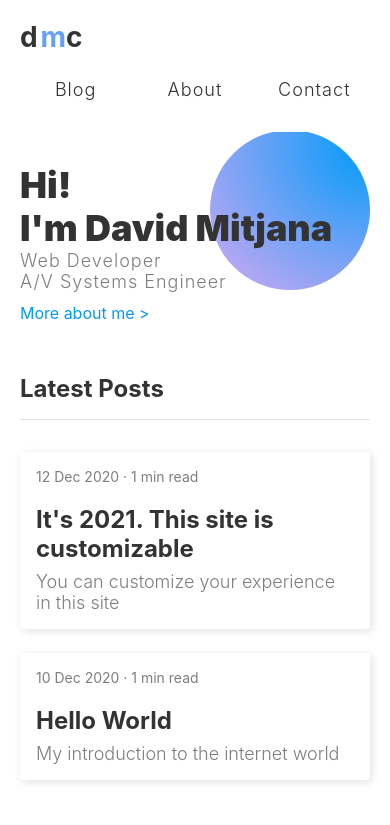
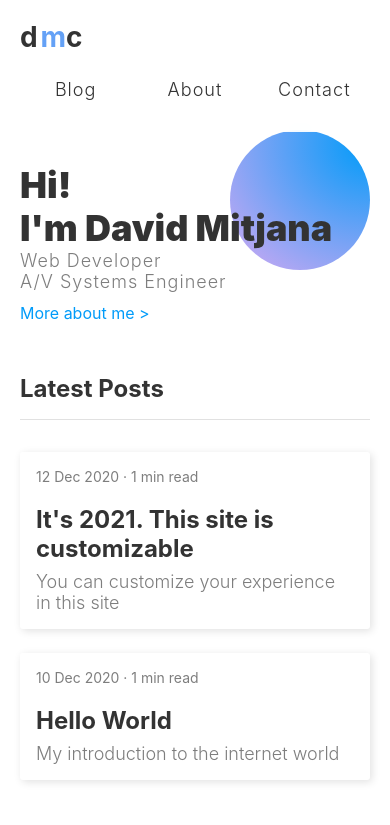
Before and after one commit to mitji/davidmitjana.me, a Gatsby site: page / in a window 390 px wide. Shown: the top 825 px of the page. Built offline with nearby package versions, Linux system fonts and the light colour scheme; Gatsby itself is replaced by a stand-in of ours.

Commit message:
Change circle size in mobile

```diff
--- a/src/components/Intro.tsx
+++ b/src/components/Intro.tsx
@@ -31,6 +31,8 @@ const Circle = styled.div`
   height: 160px;
   transform: translate3d(-45%,-20%,0);
   ${media.lessThan(618)} {
+    width: 140px;
+    height: 140px;
     transform: translate3d(0,0,0);
     position: absolute;
     right: 0;
```
